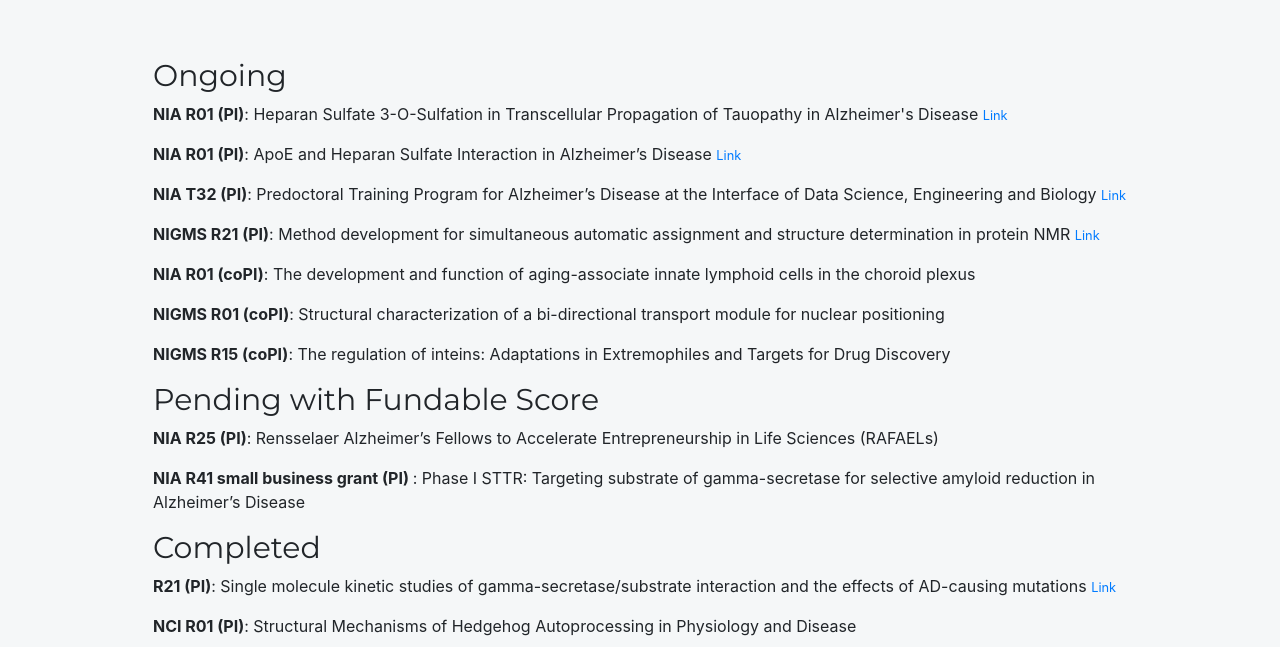
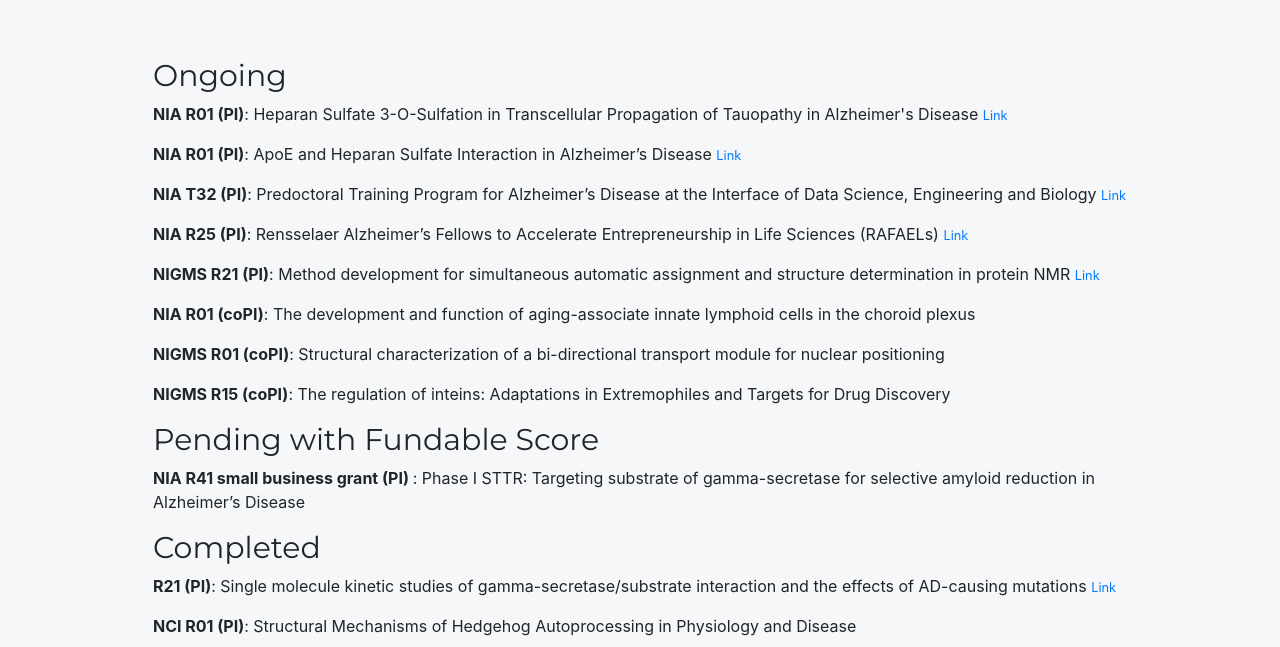
Before and after one commit to ChunyuWang5/DrWangWebsite, a plain HTML site: page funding.html in a window 1280 px wide. Shown: the part 652-1299 px from the top of the page. Drawn offline with nearby package versions, Linux system fonts and the light colour scheme.

Commit message:
Update funding.html

```diff
--- a/funding.html
+++ b/funding.html
@@ -117,6 +117,10 @@
                     href="https://reporter.nih.gov/search/08cskSFCY0C4AQ1OWe8gKw/project-details/10628106"
                     target="_blank" class="small">Link</a></p>
 
+            <p><b>NIA R25 (PI)</b>: Rensselaer Alzheimer’s Fellows
+                      to Accelerate Entrepreneurship in Life Sciences (RAFAELs) <a
+                          href="https://reporter.nih.gov/search/_1dKGqMq8E2kTAACXKClaw/project-details/10954540"
+                          target="_blank" class="small">Link</a></p>
 
             <p><b>NIGMS R21 (PI)</b>: Method development
                 for simultaneous automatic assignment and structure determination in protein NMR <a
@@ -136,8 +140,7 @@
 
             <h1 class="row-title">Pending with Fundable Score</h1>
 
-            <p><b>NIA R25 (PI)</b>: Rensselaer Alzheimer’s Fellows
-              to Accelerate Entrepreneurship in Life Sciences (RAFAELs) </p>
+
 
               <p><b>NIA R41 small business grant (PI)
              </b>: Phase I STTR: Targeting substrate of gamma-secretase
```
